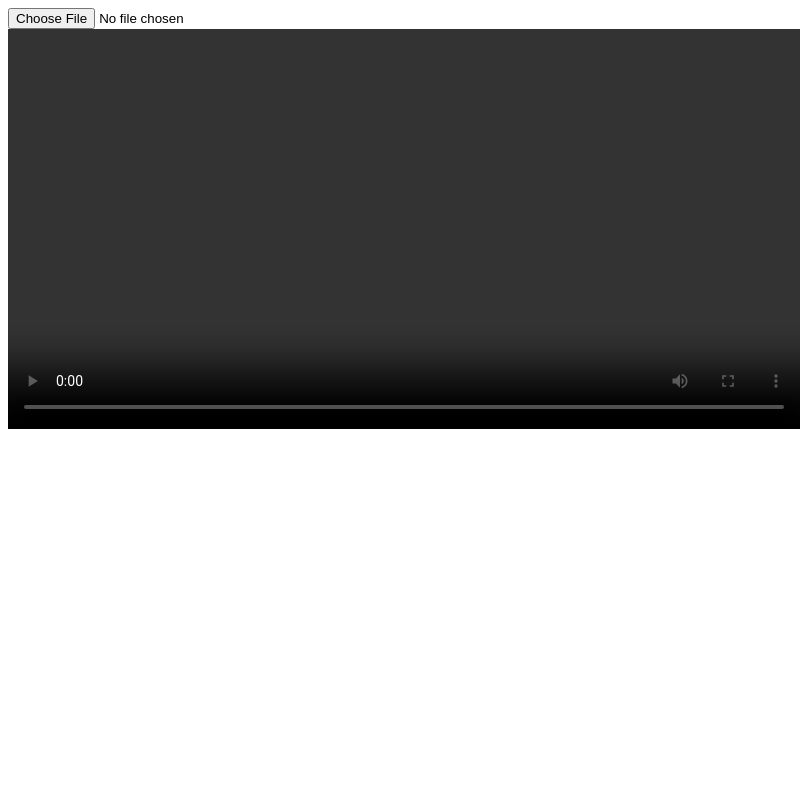
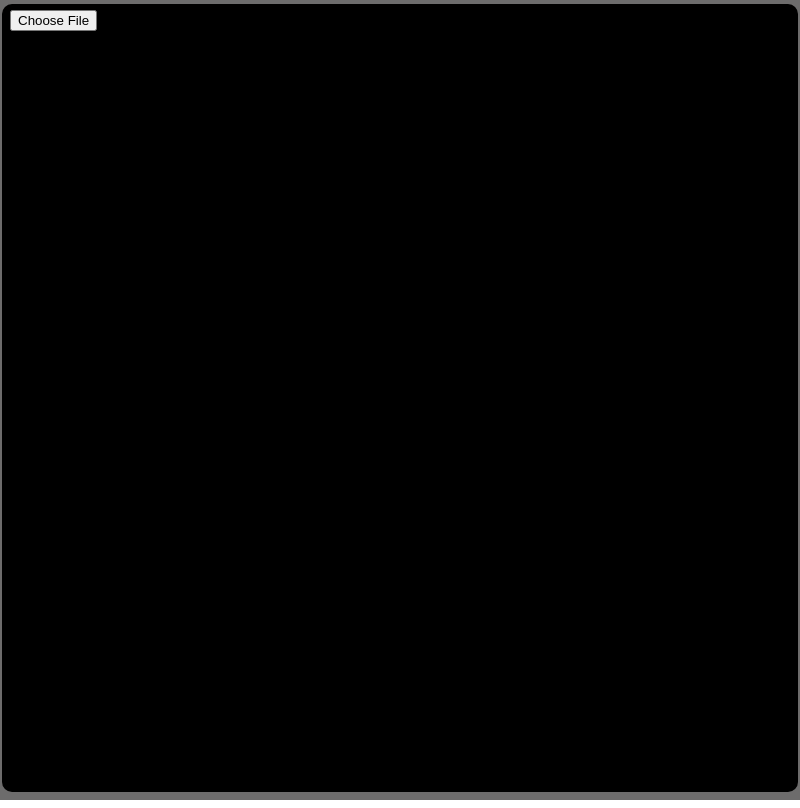
Before and after one commit to DrPanayioths/MVod, an Electron app: page index.html in a window 800 px wide. Drawn offline with Linux system fonts and the light colour scheme.

Commit message:
Small Visual Update

```diff
--- a/index.html
+++ b/index.html
@@ -1,17 +1,42 @@
 <!DOCTYPE html>
 <html>
 <head>
-    <title>Mvods</title>
+    <title>MVods</title>
+
     <style>
-        body { position: absolute; top: 0; left: 0; width: 100%; height: 100%; }
-        #videoPlayer { width: 100%; max-width: 800px; }
+        body { position: absolute; top: 0; left: 0; width: 100%; height: 100%; margin: 0; padding: 0; }
+        #videoPlayer {
+            position: fixed;
+            height: 98.5%;
+            width: 99.5%;
+            background-color: black;
+            object-fit: contain;
+            top: 0.5%;
+            left: 0.3%;
+            z-index: 1;
+            border-radius: 10px;
+
+        }
+        #video_background {
+            position: fixed;
+            height: 100%;
+            width: 100%;
+            background-color: rgb(109, 108, 108);
+        }
         #audioPlayer { display: none; }
+        #fileInput {
+            position: fixed;
+            top: 10px;
+            left: 10px;
+            z-index: 2;
+        }
     </style>
 </head>
 <body>
+    <div id="video_background"></div>
     <input type="file" id="fileInput" accept="audio/mp3, video/mp4" />
     <audio id="audioPlayer" controls></audio>
-    <video id="videoPlayer" controls></video>
+    <video id="videoPlayer"></video>
     <script src="renderer.js"></script>
 </body>
 </html>
```
